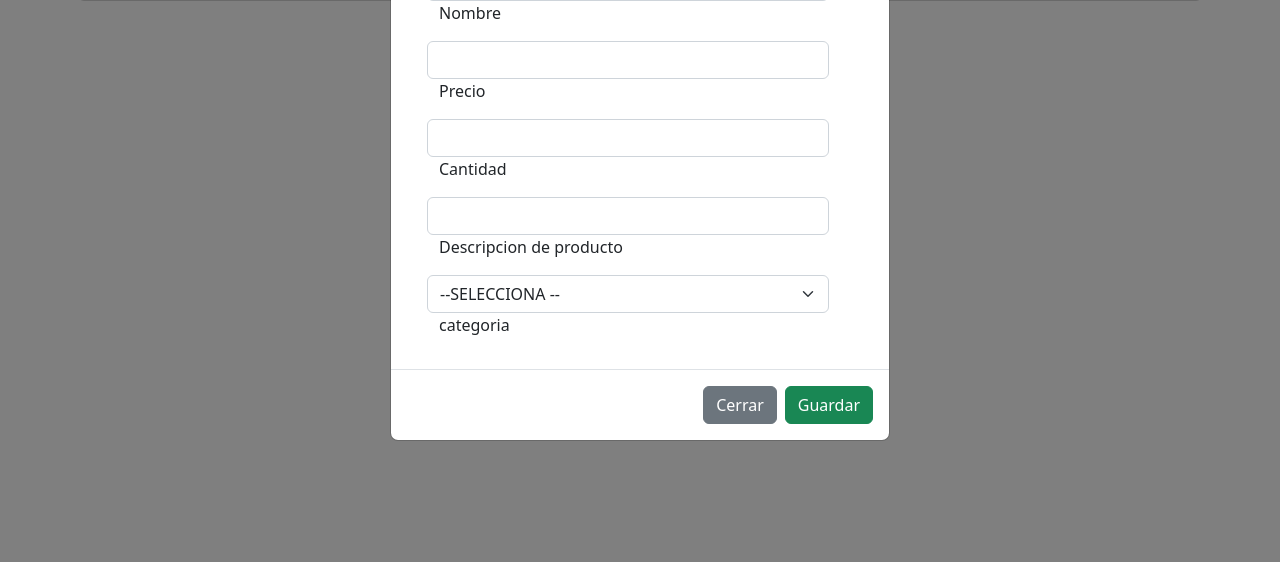
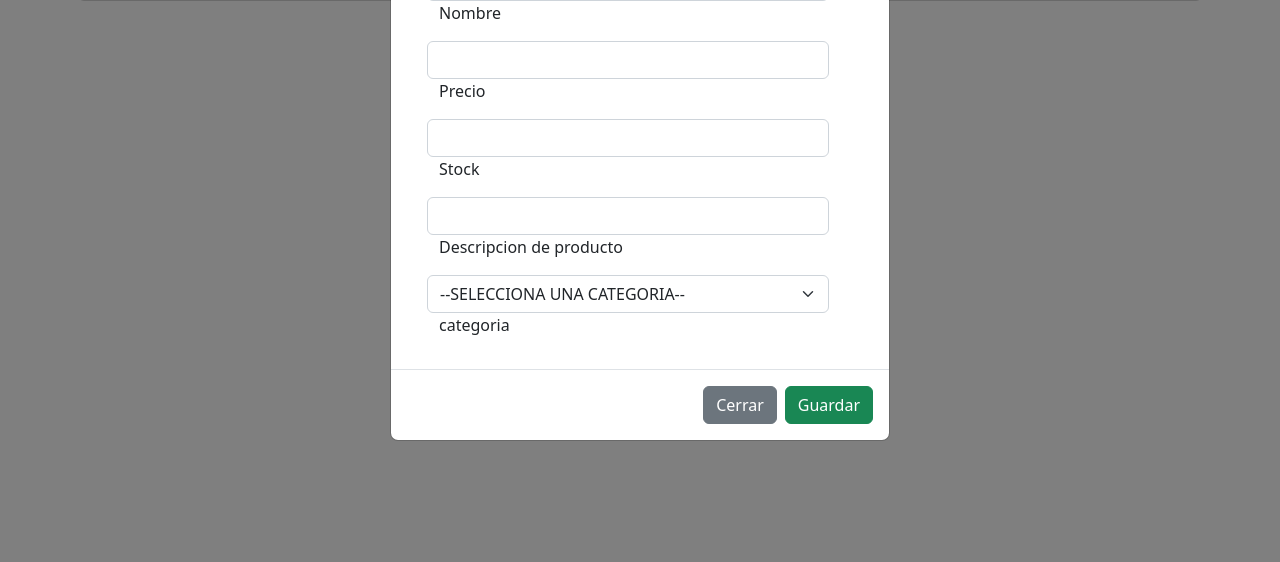
Before and after one commit to Isaipc/aldoups, a PHP site: page /productos in a window 1280 px wide, after a click on "Nuevo". Shown: the part 238-800 px from the top of the page. Run offline with PHP 8.4, Linux system fonts and the light colour scheme.

Commit message:
update index layout, styles

```diff
--- a/productos/index.php
+++ b/productos/index.php
@@ -55,16 +55,16 @@
                             <div class="row">
                                 <input type="hidden" name="id" id="id">
                                 <div class="row mb-3">
-                                    <input id="nombre" name="nombre" type="text" class="text-uppercase form-control">
+                                    <input id="nombre" name="nombre" type="text" class="form-control">
                                     <label for="nombre">Nombre</label>
                                 </div>
                                 <div class="row mb-3">
-                                    <input id="precio" name="precio" type="text" class="text-uppercase form-control">
+                                    <input id="precio" name="precio" type="text" class="form-control">
                                     <label for="precio">Precio</label>
                                 </div>
                                 <div class="row mb-3">
-                                    <input id="stock" name="stock" type="text" class="text-uppercase form-control">
-                                    <label for="stock">Cantidad</label>
+                                    <input id="stock" name="stock" type="text" class="form-control">
+                                    <label for="stock">Stock</label>
                                 </div>
                                 <div class="row mb-3">
                                     <input id="descripcion" type="text" name="descripcion" class="text-uppercase form-control">
@@ -72,7 +72,7 @@
                                 </div>
                                 <div class="row mb-3">
                                     <select id="categoria" name="categoria" class="form-select" aria-label="Default select example">
-                                        <option selected>--SELECCIONA --</option>
+                                        <option selected>--SELECCIONA UNA CATEGORIA--</option>
                                     </select>
                                     <label for="category">categoria</label>
                                 </div>
@@ -123,32 +123,34 @@
                     </div>
                     <div class="modal-body">
                         <div class="container-fluid">
-                            <div class="row">
-                                <div class="col-lg-4 col-sm-4 text-primary font-weight-bold">Nombre</div>
-                                <label id="nombre-agregar" class="col-6">[nombre]</label>
+                            <div class="row mb-2">
+                                <span class="col-6">Nombre</span>
+                                <label id="_nombre" class="col-6">[nombre]</label>
                             </div>
-                            <div class="row">
-                                <div class="col-lg-4 col-sm-4 text-primary font-weight-bold">Precio</div>
-                                <label for="precio-agregar" class="col-6">[precio]</label>
+                            <div class="row mb-2">
+                                <span class="col-6">Precio</span>
+                                <label id="_precio" class="col-6">[precio]</label>
                             </div>
-                            <div class="row">
-                                <div class="col-lg-4 col-sm-4 text-primary font-weight-bold">Cantidad</div>
-                                <label for="cantidad-agregar" class="col-6">[cantidad]</label>
+                            <div class="row mb-2">
+                                <span class="col-6">Stock</span>
+                                <label id="_cantidad" class="col-6">[stock]</label>
                             </div>
-                            <div class="row">
-                                <div class="col-lg-4 col-sm-4 text-primary font-weight-bold">Descripcion de producto
-                                </div>
-                                <label for="descripcion-agregar" class="col-6">[descripcion]</label>
+                            <div class="row mb-2">
+                                <span class="col-6">Descripcion del producto</span>
+                                <label id="_descripcion" class="col-6">[descripcion]</label>
                             </div>
-                            <div class="row">
-                                <div class="col-lg-4 col-sm-4 text-primary font-weight-bold">categoria</div>
-                                <label for="categoria-agregar" class="col-6">[categoria]</label>
+                            <div class="row mb-2">
+                                <span class="col-6">Categoria</span>
+                                <label id="_categoria" class="col-6">[categoria]</label>
                             </div>
-                            <div class="row">
-                                <div class="col-lg-4 col-sm-4 text-primary font-weight-bold">Fecha de igreso</div>
-                                <label for="fecha-agregar" class="col-6">[fecha]</label>
+                            <div class="row mb-2">
+                                <span class="col-6">Fecha de ingreso</span>
+                                <label id="_fecha_ingreso" class="col-6">[fecha]</label>
                             </div>
-
+                            <div class="row mb-2">
+                                <span class="col-6">Fecha de modificacion</span>
+                                <label id="_fecha_modificacion" class="col-6">[fecha]</label>
+                            </div>
                         </div>
                     </div>
                 </div>
```
